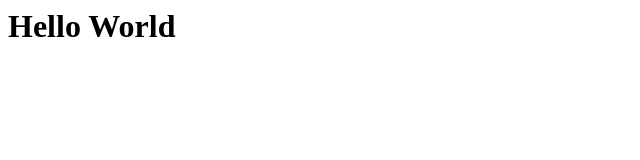
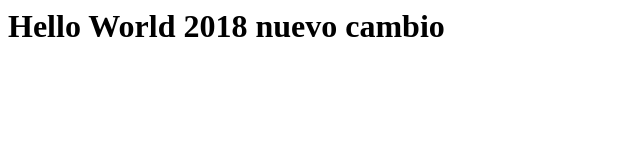
Before and after one commit to tdiazarkho/aws-workshop, a plain HTML site: page site1/src/index.html in a window 1280 px wide. Shown: the whole page, without its empty margins (0-640 px from the left). Drawn offline with Linux system fonts and the light colour scheme.

Commit message:
Taller parte 3

```diff
--- a/site1/src/index.html
+++ b/site1/src/index.html
@@ -1,5 +1,5 @@
 <html>
 <body>
-<h1>Hello World</h1>
+<h1>Hello World 2018 nuevo cambio</h1>
 </body>
 </html>
```
Also changed, not shown: img/codecommit/attach_policy.png (added), img/codecommit/ccommit_pipeline.png (added), img/codecommit/codecommit.png (added), img/codecommit/credential_generated.png (added), img/codecommit/fail_details1.png (added), img/codecommit/fail_details2.png (added), img/codecommit/new_repository.png (added), img/codecommit/pipeline_config.png (added), img/codecommit/pipeline_fail.png (added), img/codecommit/pipeline_info.png (added), img/codecommit/policy_assigned.png (added), img/codecommit/security_credential.png (added), img/codecommit/user_properties.png (added), img/devops-user/new-user.png (added), 5 other files.
